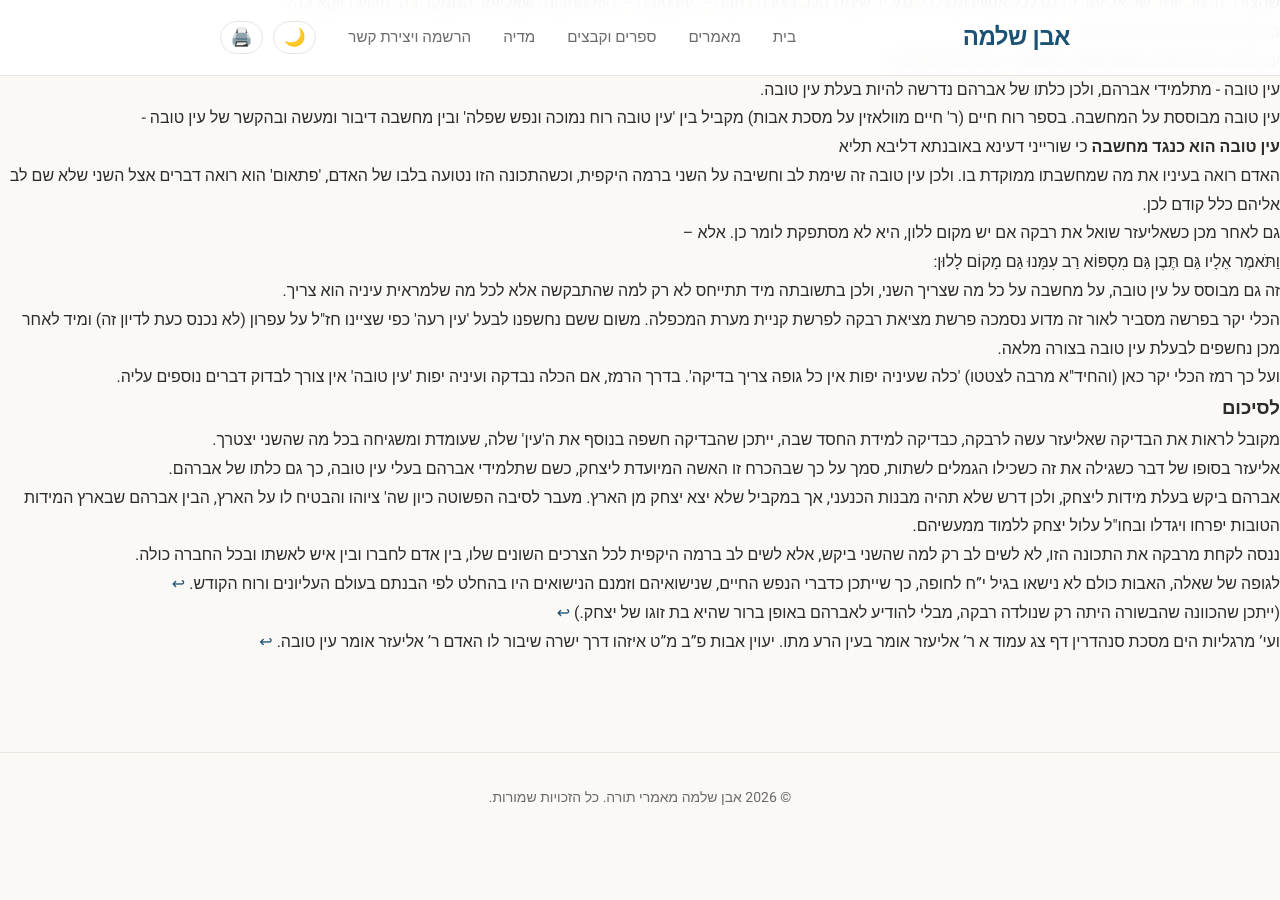
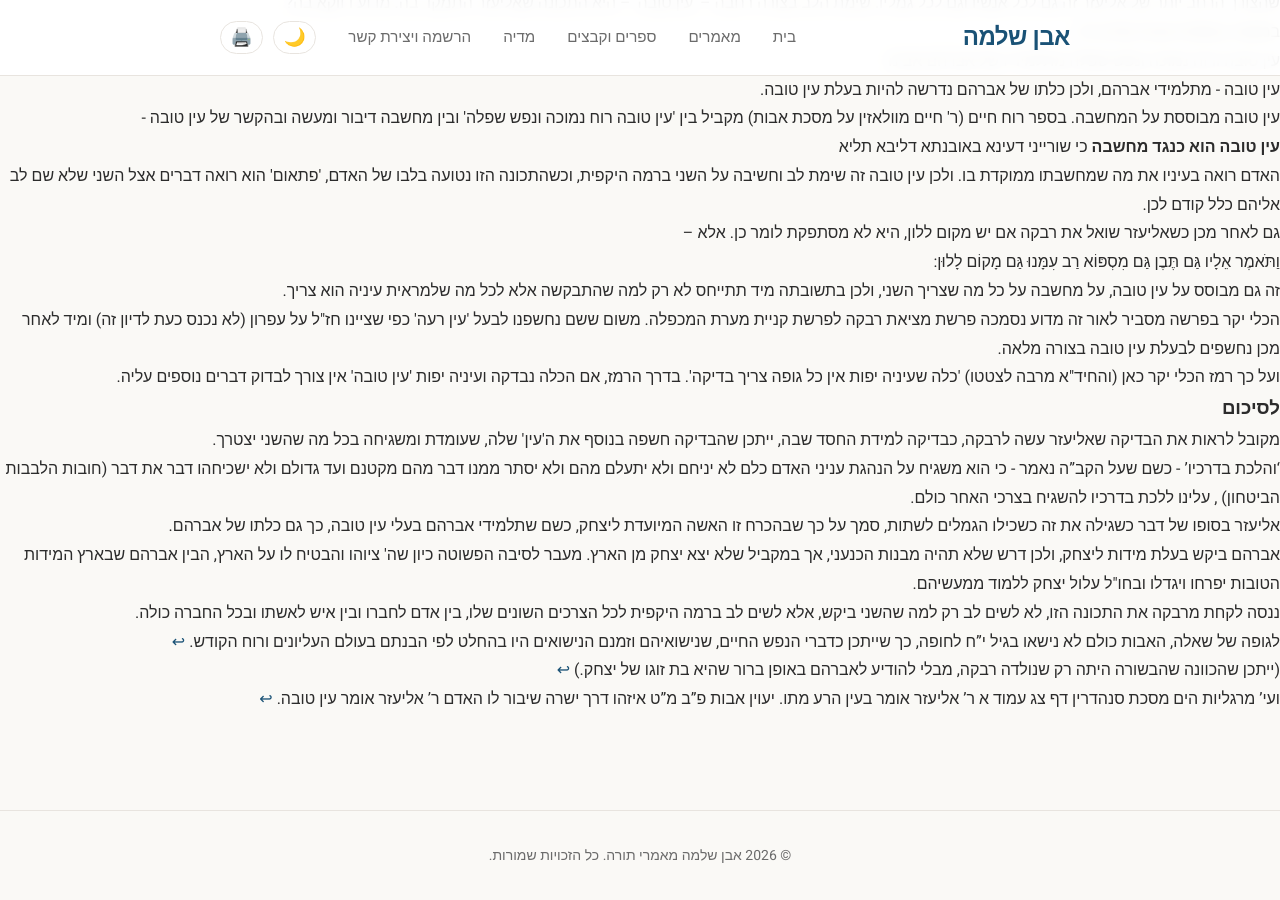
Before and after one commit to BSdeployment/torani, a Jekyll site: the page built from content/posts/פרשת שבוע/בראשית/2026-11-05-פרשת חיי שרה עין טובה.md, in a window 1280 px wide and 900 px high, scrolled down 4846 px. Built offline with Jekyll 4.4.1, drawn with Linux system fonts in a browser that asks for light colours; before the commit the page ends 5689 px from its top, so only the background shows below that.

Commit message:
fix post

```diff
--- a/content/posts/פרשת שבוע/בראשית/2026-11-05-פרשת חיי שרה עין טובה.md
+++ b/content/posts/פרשת שבוע/בראשית/2026-11-05-פרשת חיי שרה עין טובה.md
@@ -279,6 +279,8 @@ isFullArticle: "true"
 
 מקובל לראות את הבדיקה שאליעזר עשה לרבקה, כבדיקה למידת החסד שבה, ייתכן שהבדיקה חשפה בנוסף את ה&#39;עין&#39; שלה, שעומדת ומשגיחה בכל מה שהשני יצטרך.
 
+'והלכת בדרכיו' - כשם שעל הקב"ה נאמר - כי הוא משגיח על הנהגת עניני האדם כלם לא יניחם ולא יתעלם מהם ולא יסתר ממנו דבר מהם מקטנם ועד גדולם ולא ישכיחהו דבר את דבר (חובות הלבבות הביטחון) , עלינו ללכת בדרכיו להשגיח בצרכי האחר כולם.
+
 אליעזר בסופו של דבר כשגילה את זה כשכילו הגמלים לשתות, סמך על כך שבהכרח זו האשה המיועדת ליצחק, כשם שתלמידי אברהם בעלי עין טובה, כך גם כלתו של אברהם.
 
 אברהם ביקש בעלת מידות ליצחק, ולכן דרש שלא תהיה מבנות הכנעני, אך במקביל שלא יצא יצחק מן הארץ. מעבר לסיבה הפשוטה כיון שה&#39; ציוהו והבטיח לו על הארץ, הבין אברהם שבארץ המידות הטובות יפרחו ויגדלו ובחו&quot;ל עלול יצחק ללמוד ממעשיהם.
```
